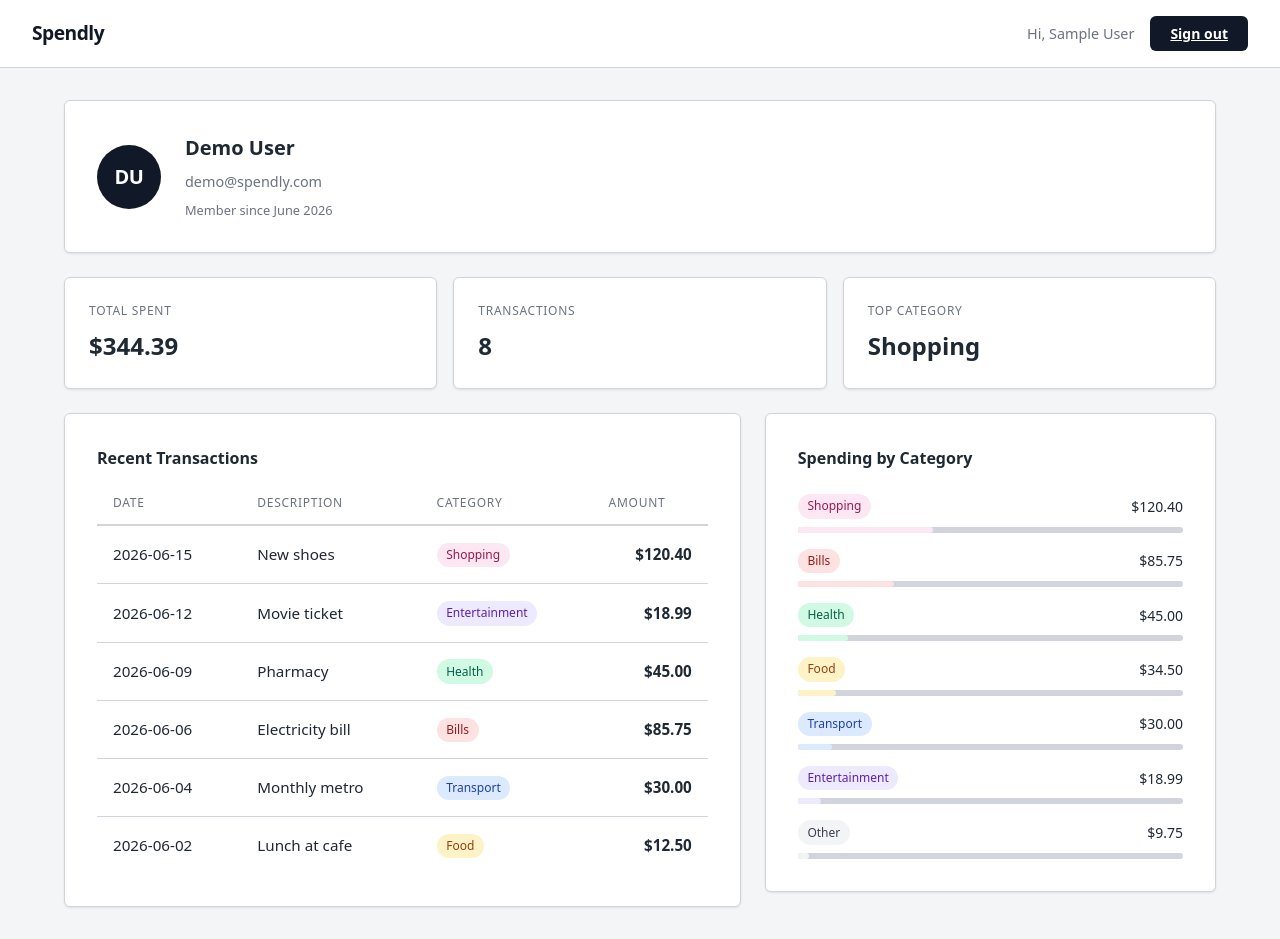
After one commit to arunseege/expense-tracker-app, a Flask app: page /profile in a window 1280 px wide. The commit adds this page. Run offline with Flask 3, Linux system fonts and the light colour scheme; the visitor is signed in with stand-in values (Sample User, id 1); data comes from the database, SQL or seed files in the repository.

Commit message:
profile page with skill

```diff
--- a/app.py
+++ b/app.py
@@ -1,9 +1,10 @@
 import os
+from datetime import datetime
 
 from flask import Flask, flash, redirect, render_template, request, session, url_for
 from werkzeug.security import check_password_hash
 
-from database.db import create_user, get_user_by_email, init_db, seed_db
+from database.db import create_user, get_user_by_email, get_user_by_id, init_db, seed_db
 
 app = Flask(__name__)
 
@@ -25,7 +26,7 @@ def index():
 @app.route("/register", methods=["GET", "POST"])
 def register():
     if session.get("user_id"):
-        return redirect(url_for("index"))
+        return redirect(url_for("profile"))
     if request.method == "POST":
         name = request.form.get("name", "").strip()
         email = request.form.get("email", "").strip()
@@ -54,7 +55,7 @@ def register():
 @app.route("/login", methods=["GET", "POST"])
 def login():
     if session.get("user_id"):
-        return redirect(url_for("index"))
+        return redirect(url_for("profile"))
 
     if request.method == "POST":
         email = request.form.get("email", "").strip()
@@ -72,7 +73,7 @@ def login():
 
         session["user_id"] = user["id"]
         session["user_name"] = user["name"]
-        return redirect(url_for("index"))
+        return redirect(url_for("profile"))
 
     return render_template("login.html")
 
@@ -83,5 +84,56 @@ def logout():
     return redirect(url_for("login"))
 
 
+@app.route("/profile")
+def profile():
+    if not session.get("user_id"):
+        return redirect(url_for("login"))
+
+    row = get_user_by_id(session["user_id"])
+    name = row["name"] if row else session.get("user_name", "")
+    initials = "".join(part[0].upper() for part in name.split()[:2])
+    created_at = row["created_at"] if row else ""
+    try:
+        member_since = datetime.strptime(created_at[:7], "%Y-%m").strftime("%B %Y")
+    except (ValueError, TypeError):
+        member_since = ""
+    user = {
+        "name": name,
+        "email": row["email"] if row else "",
+        "member_since": member_since,
+        "initials": initials,
+    }
+    stats = {
+        "total_spent": 344.39,
+        "transaction_count": 8,
+        "top_category": "Shopping",
+    }
+    transactions = [
+        {"date": "2026-06-15", "description": "New shoes",        "category": "Shopping",       "amount": 120.40},
+        {"date": "2026-06-12", "description": "Movie ticket",     "category": "Entertainment",  "amount": 18.99},
+        {"date": "2026-06-09", "description": "Pharmacy",         "category": "Health",         "amount": 45.00},
+        {"date": "2026-06-06", "description": "Electricity bill", "category": "Bills",          "amount": 85.75},
+        {"date": "2026-06-04", "description": "Monthly metro",    "category": "Transport",      "amount": 30.00},
+        {"date": "2026-06-02", "description": "Lunch at cafe",    "category": "Food",           "amount": 12.50},
+    ]
+    categories = [
+        {"name": "Shopping",      "total": 120.40, "percent": 35},
+        {"name": "Bills",         "total": 85.75,  "percent": 25},
+        {"name": "Health",        "total": 45.00,  "percent": 13},
+        {"name": "Food",          "total": 34.50,  "percent": 10},
+        {"name": "Transport",     "total": 30.00,  "percent": 9},
+        {"name": "Entertainment", "total": 18.99,  "percent": 6},
+        {"name": "Other",         "total": 9.75,   "percent": 3},
+    ]
+    return render_template(
+        "profile.html",
+        user=user,
+        stats=stats,
+        transactions=transactions,
+        categories=categories,
+        main_class="profile-layout",
+    )
+
+
 if __name__ == "__main__":
     app.run(debug=True, port=5001)
--- /dev/null
+++ b/static/css/profile.css
@@ -0,0 +1,280 @@
+/* Profile page styles for Spendly. Hex values only in :root; all rules use var(). */
+
+:root {
+    --badge-food-bg: #fef3c7;
+    --badge-food-text: #92400e;
+    --badge-transport-bg: #dbeafe;
+    --badge-transport-text: #1e40af;
+    --badge-bills-bg: #fee2e2;
+    --badge-bills-text: #991b1b;
+    --badge-health-bg: #d1fae5;
+    --badge-health-text: #065f46;
+    --badge-entertainment-bg: #ede9fe;
+    --badge-entertainment-text: #5b21b6;
+    --badge-shopping-bg: #fce7f3;
+    --badge-shopping-text: #9d174d;
+    --badge-other-bg: #f3f4f6;
+    --badge-other-text: #374151;
+    --color-avatar-bg: #111827;
+    --color-avatar-text: #ffffff;
+    --profile-max-width: 1200px;
+}
+
+/* Layout */
+
+.profile-layout {
+    max-width: var(--profile-max-width);
+    margin: var(--space-xl) auto;
+    padding: 0 var(--space-lg);
+    display: flex;
+    flex-direction: column;
+    gap: var(--space-lg);
+}
+
+/* Card */
+
+.profile-card {
+    background: var(--color-surface);
+    border: 1px solid var(--color-border);
+    border-radius: var(--radius);
+    padding: var(--space-xl);
+    box-shadow: 0 1px 2px rgba(0, 0, 0, 0.04), 0 1px 3px rgba(0, 0, 0, 0.06);
+}
+
+/* User info card */
+
+.profile-user-card {
+    display: flex;
+    align-items: center;
+    gap: var(--space-lg);
+}
+
+.profile-avatar {
+    width: 64px;
+    height: 64px;
+    border-radius: 50%;
+    background: var(--color-avatar-bg);
+    color: var(--color-avatar-text);
+    display: flex;
+    align-items: center;
+    justify-content: center;
+    font-size: 1.25rem;
+    font-weight: 700;
+    flex-shrink: 0;
+    letter-spacing: -0.5px;
+}
+
+.profile-user-name {
+    margin: 0 0 var(--space-xs);
+    font-size: 1.25rem;
+    font-weight: 600;
+    color: var(--color-text);
+}
+
+.profile-user-email {
+    margin: 0 0 var(--space-xs);
+    color: var(--color-muted);
+    font-size: 0.9rem;
+}
+
+.profile-user-since {
+    margin: 0;
+    color: var(--color-muted);
+    font-size: 0.8rem;
+}
+
+/* Stats row */
+
+.profile-stats-row {
+    display: grid;
+    grid-template-columns: repeat(3, 1fr);
+    gap: var(--space-md);
+}
+
+.stat-card {
+    background: var(--color-surface);
+    border: 1px solid var(--color-border);
+    border-radius: var(--radius);
+    padding: var(--space-lg);
+    display: flex;
+    flex-direction: column;
+    gap: var(--space-xs);
+    box-shadow: 0 1px 2px rgba(0, 0, 0, 0.04), 0 1px 3px rgba(0, 0, 0, 0.06);
+}
+
+.stat-label {
+    font-size: 0.75rem;
+    font-weight: 500;
+    color: var(--color-muted);
+    text-transform: uppercase;
+    letter-spacing: 0.06em;
+}
+
+.stat-value {
+    font-size: 1.5rem;
+    font-weight: 700;
+    color: var(--color-text);
+    font-variant-numeric: tabular-nums;
+}
+
+/* Bottom row: transactions + breakdown side by side */
+
+.profile-bottom-row {
+    display: grid;
+    grid-template-columns: 3fr 2fr;
+    gap: var(--space-lg);
+    align-items: start;
+}
+
+/* Section title */
+
+.profile-section-title {
+    margin: 0 0 var(--space-lg);
+    font-size: 1rem;
+    font-weight: 600;
+    color: var(--color-text);
+}
+
+/* Transaction table */
+
+.tx-table-wrapper {
+    overflow-x: auto;
+}
+
+.tx-table {
+    width: 100%;
+    border-collapse: collapse;
+    font-size: 0.9rem;
+}
+
+.tx-table th {
+    text-align: left;
+    font-size: 0.75rem;
+    font-weight: 500;
+    color: var(--color-muted);
+    text-transform: uppercase;
+    letter-spacing: 0.06em;
+    padding: 0 var(--space-md) var(--space-sm);
+    border-bottom: 2px solid var(--color-border);
+}
+
+.tx-table td {
+    padding: var(--space-md) var(--space-md);
+    color: var(--color-text);
+    vertical-align: middle;
+    border-bottom: 1px solid var(--color-border);
+    font-size: 0.95rem;
+}
+
+.tx-description {
+    font-weight: 500;
+    color: var(--color-text);
+}
+
+.tx-table tbody tr:last-child td {
+    border-bottom: none;
+}
+
+.tx-table tbody tr:hover td {
+    background: var(--color-bg);
+}
+
+.tx-amount-col {
+    text-align: right;
+}
+
+.tx-amount {
+    text-align: right;
+    font-variant-numeric: tabular-nums;
+    font-weight: 700;
+    font-size: 1rem;
+}
+
+.tx-date {
+    color: var(--color-muted);
+    white-space: nowrap;
+    font-size: 0.85rem;
+}
+
+/* Category badges */
+
+.badge {
+    display: inline-block;
+    padding: 0.2rem 0.6rem;
+    border-radius: 999px;
+    font-size: 0.75rem;
+    font-weight: 500;
+    white-space: nowrap;
+}
+
+.badge-food         { background: var(--badge-food-bg);          color: var(--badge-food-text); }
+.badge-transport    { background: var(--badge-transport-bg);     color: var(--badge-transport-text); }
+.badge-bills        { background: var(--badge-bills-bg);         color: var(--badge-bills-text); }
+.badge-health       { background: var(--badge-health-bg);        color: var(--badge-health-text); }
+.badge-entertainment{ background: var(--badge-entertainment-bg); color: var(--badge-entertainment-text); }
+.badge-shopping     { background: var(--badge-shopping-bg);      color: var(--badge-shopping-text); }
+.badge-other        { background: var(--badge-other-bg);         color: var(--badge-other-text); }
+
+/* Category breakdown */
+
+.category-breakdown {
+    list-style: none;
+    margin: 0;
+    padding: 0;
+    display: flex;
+    flex-direction: column;
+    gap: var(--space-md);
+}
+
+.category-row {
+    display: flex;
+    flex-direction: column;
+    gap: var(--space-xs);
+}
+
+.category-row-header {
+    display: flex;
+    align-items: center;
+    justify-content: space-between;
+}
+
+.category-total {
+    font-size: 0.875rem;
+    font-weight: 500;
+    font-variant-numeric: tabular-nums;
+    color: var(--color-text);
+}
+
+.progress-bar-track {
+    height: 6px;
+    background: var(--color-border);
+    border-radius: 999px;
+    overflow: hidden;
+}
+
+.progress-bar-fill {
+    height: 100%;
+    border-radius: 999px;
+    width: var(--bar-width);
+}
+
+/* Responsive */
+
+@media (max-width: 640px) {
+    .profile-stats-row {
+        grid-template-columns: 1fr;
+    }
+
+    .profile-bottom-row {
+        grid-template-columns: 1fr;
+    }
+
+    .profile-user-card {
+        flex-direction: column;
+        text-align: center;
+    }
+
+    .profile-layout {
+        padding: 0 var(--space-md);
+    }
+}
--- a/templates/landing.html
+++ b/templates/landing.html
@@ -8,7 +8,6 @@
     <p>Spendly helps you log, track, and understand where your money goes — simply and without the clutter.</p>
     <div class="hero-actions">
         <a href="{{ url_for('register') }}" class="btn btn-lg">Get started free</a>
-        <a href="{{ url_for('login') }}" class="btn btn-lg btn-outline">Sign in</a>
     </div>
 </section>
 
--- /dev/null
+++ b/templates/profile.html
@@ -0,0 +1,81 @@
+{% extends "base.html" %}
+
+{% block title %}Profile — Spendly{% endblock %}
+
+{% block head %}
+<link rel="stylesheet" href="{{ url_for('static', filename='css/profile.css') }}">
+{% endblock %}
+
+{% block content %}
+
+<div class="profile-card profile-user-card">
+    <div class="profile-avatar">{{ user.initials }}</div>
+    <div class="profile-user-info">
+        <h1 class="profile-user-name">{{ user.name }}</h1>
+        <p class="profile-user-email">{{ user.email }}</p>
+        <p class="profile-user-since">Member since {{ user.member_since }}</p>
+    </div>
+</div>
+
+<div class="profile-stats-row">
+    <div class="stat-card">
+        <span class="stat-label">Total Spent</span>
+        <span class="stat-value">${{ "%.2f"|format(stats.total_spent) }}</span>
+    </div>
+    <div class="stat-card">
+        <span class="stat-label">Transactions</span>
+        <span class="stat-value">{{ stats.transaction_count }}</span>
+    </div>
+    <div class="stat-card">
+        <span class="stat-label">Top Category</span>
+        <span class="stat-value">{{ stats.top_category }}</span>
+    </div>
+</div>
+
+<div class="profile-bottom-row">
+    <div class="profile-card">
+        <h2 class="profile-section-title">Recent Transactions</h2>
+        <div class="tx-table-wrapper">
+            <table class="tx-table">
+                <thead>
+                    <tr>
+                        <th>Date</th>
+                        <th>Description</th>
+                        <th>Category</th>
+                        <th class="tx-amount-col">Amount</th>
+                    </tr>
+                </thead>
+                <tbody>
+                    {% for tx in transactions %}
+                    <tr>
+                        <td class="tx-date">{{ tx.date }}</td>
+                        <td class="tx-description">{{ tx.description }}</td>
+                        <td><span class="badge badge-{{ tx.category|lower }}">{{ tx.category }}</span></td>
+                        <td class="tx-amount">${{ "%.2f"|format(tx.amount) }}</td>
+                    </tr>
+                    {% endfor %}
+                </tbody>
+            </table>
+        </div>
+    </div>
+
+    <div class="profile-card">
+        <h2 class="profile-section-title">Spending by Category</h2>
+        <ul class="category-breakdown">
+            {% for cat in categories %}
+            <li class="category-row">
+                <div class="category-row-header">
+                    <span class="badge badge-{{ cat.name|lower }}">{{ cat.name }}</span>
+                    <span class="category-total">${{ "%.2f"|format(cat.total) }}</span>
+                </div>
+                <div class="progress-bar-track">
+                    <div class="progress-bar-fill badge-{{ cat.name|lower }}"
+                         style="--bar-width: {{ cat.percent }}%"></div>
+                </div>
+            </li>
+            {% endfor %}
+        </ul>
+    </div>
+</div>
+
+{% endblock %}
```
Also changed, not shown: database/db.py (+12 -0 lines), .claude/skills/frontend-design/SKILL.md (added), .claude/specs/04-profile-page-design.md (added).
